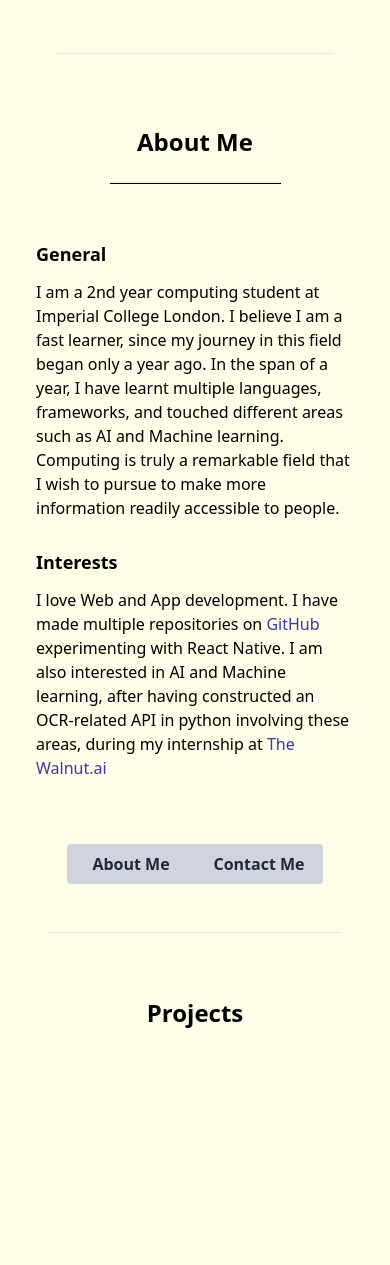
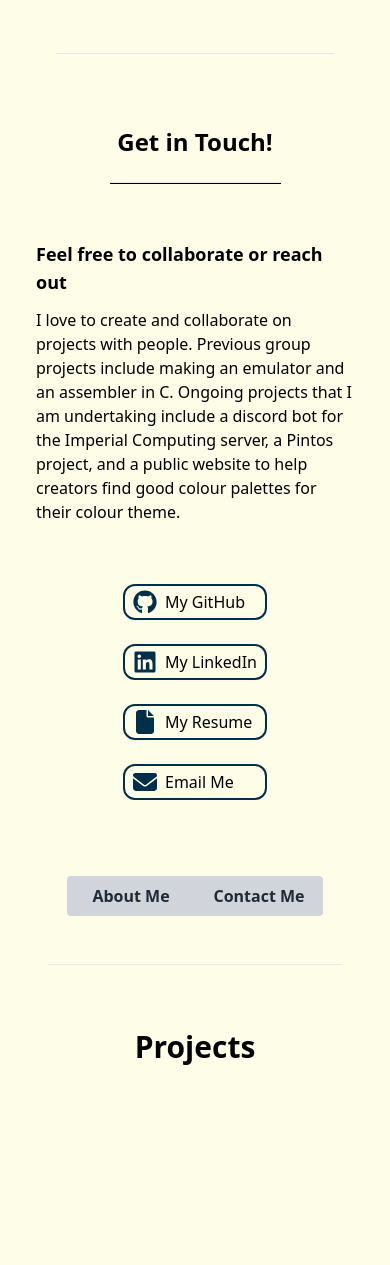
Before and after one commit to Ryan9771/Personal-Website-Tailwind, a website: page src/index.html in a window 390 px wide. Shown: the part 902-2167 px from the top of the page. Drawn offline with nearby package versions, Linux system fonts and the light colour scheme; files that its build step writes are made by us from their sources.

Commit message:
Finished about section

```diff
--- a/src/index.html
+++ b/src/index.html
@@ -200,13 +200,13 @@
         <!-- BEGIN LINE BREAK -->
 
         <!-- BEGIN ABOUT SECTION -->
-        <section class="w-full mt-16 flex flex-col items-center justify-center relative md:mt-24 lg:mt-16 md:h-[700px]">
+        <section class="w-full mt-16 flex flex-col items-center justify-center relative md:mt-24 lg:mt-16">
 
             <!-- BEGIN ABOUT/INFO WRAPPER -->
-            <div class="w-full flex flex-col px-6 sm:px-12 sm:text-lg md:flex-row md:items-center md:mt-24" id="about-me">
+            <div class="w-full hidden flex-col px-6 sm:px-12 sm:text-lg md:flex-row md:items-center md:mt-24" id="about-me">
 
                 <!-- BEGIN TITLE CTN -->
-                <div class="py-2 text-center md:pr-4 md:flex-2 md:h-full md:flex md:items-center md:justify-center md:border-r-2 md:border-r-black">
+                <div class="py-2 text-center md:pr-4 md:flex-2 md:h-full md:flex md:items-center md:justify-center">
                     <span class="font-bold text-2xl sm:text-4xl md:text-5xl lg:text-6xl">About Me</span>
                 </div>
                 <!-- END TITLE CTN -->
@@ -214,7 +214,7 @@
                 <hr class="m-4 h-[2px] bg-black w-1/2 self-center md:hidden">
 
                 <!-- BEGIN INFO CTN -->
-                <div class="flex justify-center items-center md:flex-3 md:ml-4 md:pl-24 md:pr-12">
+                <div class="flex justify-center items-center md:border-l-2 md:border-l-black md:flex-3 md:ml-4 md:pl-24 md:pr-12">
                     <div>
                         <div class="font-semibold mt-10 sm:mt-16 text-lg sm:text-xl md:mt-0 px-3">General</div>
                         <div class="mt-3 px-3">
@@ -240,10 +240,10 @@
 
 
             <!-- BEGIN CONTACT/INFO WRAPPER -->
-            <div class="w-full hidden flex-col px-6 sm:px-12 md:flex-row md:items-center" id="about-me">
+            <div class="w-full flex flex-col px-6 sm:px-12 md:flex-row md:items-center md:mt-24" id="about-me">
 
                 <!-- BEGIN TITLE CTN -->
-                <div class="py-2 text-center md:pr-4 md:flex-2 md:h-full md:flex md:items-center md:justify-center md:border-r-2 md:border-r-black">
+                <div class="py-2 text-center md:pr-4 md:flex-2 md:h-full md:flex md:items-center md:justify-center">
                     <span class="font-bold text-2xl sm:text-4xl md:text-6xl">Get in Touch!</span>
                 </div>
                 <!-- END TITLE CTN -->
@@ -251,15 +251,19 @@
                 <hr class="m-4 h-[2px] bg-black w-1/2 self-center md:hidden">
 
                 <!-- BEGIN INFO CTN -->
-                <div class="flex justify-center items-center md:flex-3 md:ml-3 md:pl-24 md:pr-12">
+                <div class="flex justify-center items-center md:flex-3 md:ml-3 md:pl-24 md:pr-12 md:border-l-2 md:border-l-black">
                     <div>
+
+                        <!-- BEGIN INFO TEXT -->
                         <div class="font-bold mt-10 sm:mt-16 text-lg sm:text-xl md:mt-0 px-3">Feel free to collaborate or reach out</div>
                         <div class="mt-3 px-3">
                             I love to create and collaborate on projects with people. Previous group projects include making an emulator and an assembler in C. Ongoing projects that I am undertaking include a discord bot for the Imperial Computing server, a Pintos project, and a public website to help creators find good colour palettes for their colour theme.
                         </div>
+                        <!-- END INFO TEXT -->
 
                         <!-- BEGIN LINK BUTTONS -->
                         <div class="flex flex-wrap justify-center items-center mt-12 w-full sm:px-5 md:px-3 lg:mt-24">
+
                             <a class="contact-icons" href="https://github.com/Ryan9771" target="_blank">
                                 <svg class="contact-icon" xmlns="http://www.w3.org/2000/svg" viewBox="0 0 496 512">
                                     <path
@@ -292,16 +296,14 @@
                             </a>
 
                         </div>
-
                         <!-- END LINK BUTTONS -->
-
                     </div>
                 </div>
                 <!-- END INFO CTN -->
             </div>
             <!-- END CONTACT/INFO WRAPPER -->
 
-
+            <!-- BEGIN TOGGLE BUTTON -->
             <div class="inline-flex mt-16 md:mt-24 lg:hidden">
                 <button class="bg-gray-300 hover:bg-gray-400 text-gray-800 w-32 font-bold py-2 px-4 rounded-l">
                   About Me
@@ -310,29 +312,32 @@
                   Contact Me
                 </button>
             </div>
+            <!-- END TOGGLE BUTTON -->
 
+            <!-- BEGIN TOGGLE ARROW -->
             <div class="hidden lg:inline-flex self-end mt-12 mr-16">
                 <svg id="next-btn-icon" class="w-8 h-8" xmlns="http://www.w3.org/2000/svg" viewBox="0 0 512 512">
                     <path
                         d="M0 256C0 397.4 114.6 512 256 512s256-114.6 256-256S397.4 0 256 0S0 114.6 0 256zm395.3 11.3l-112 112c-4.6 4.6-11.5 5.9-17.4 3.5s-9.9-8.3-9.9-14.8l0-64-96 0c-17.7 0-32-14.3-32-32l0-32c0-17.7 14.3-32 32-32l96 0 0-64c0-6.5 3.9-12.3 9.9-14.8s12.9-1.1 17.4 3.5l112 112c6.2 6.2 6.2 16.4 0 22.6z" />
                 </svg>
             </div>
+            <!-- END TOGGLE ARROW -->
 
         </section>
         <!-- END ABOUT SECTION -->
 
         <!-- BEGIN LINE BREAK -->
-        <hr class="m-12 h-px bg-gray-300 md:hidden">
+        <hr class="m-12 h-px bg-gray-300 lg:hidden">
         <!-- BEGIN LINE BREAK -->
 
         <!-- BEGIN PROJECT SECTION -->
-        <section class="w-full mt-16 flex flex-col items-center">
+        <section class="w-full mt-16 flex flex-col items-center sm:mt-24">
             <!-- BEGIN PROJ HEADING -->
-            <span class="block text-2xl font-bold">Projects</span>
+            <span class="block text-3xl mb-5 font-bold sm:text-4xl sm:mb-12 md:text-5xl">Projects</span>
             <!-- END PROJ HEADING -->
 
             <!-- BEGIN CARD CTN -->
-            <div class="flex flex-wrap justify-center items-center">
+            <div class="flex flex-wrap justify-center items-center lg:px-2">
 
                 <div class="card" proj-num="0">
                     <div class="card-img bg-discord"></div>
@@ -382,9 +387,9 @@
                     </div>
                 </div>
 
-
             </div>
             <!-- END CARD CTN -->
+
         </section>
         <!-- END PROJECT SECTION -->
 
--- a/tailwind.config.js
+++ b/tailwind.config.js
@@ -33,6 +33,9 @@ module.exports = {
      borderWidth: {
       '3': '3px',
      },
+     width: {
+      '37': '149px',
+     },
     },
   },
   plugins: [],
```
